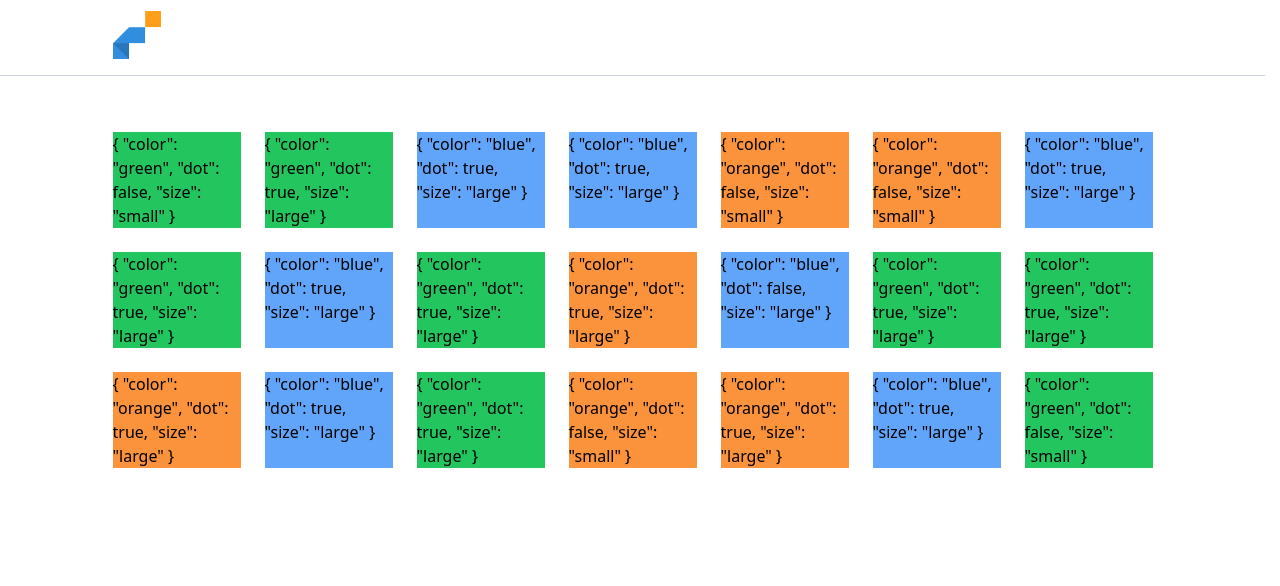
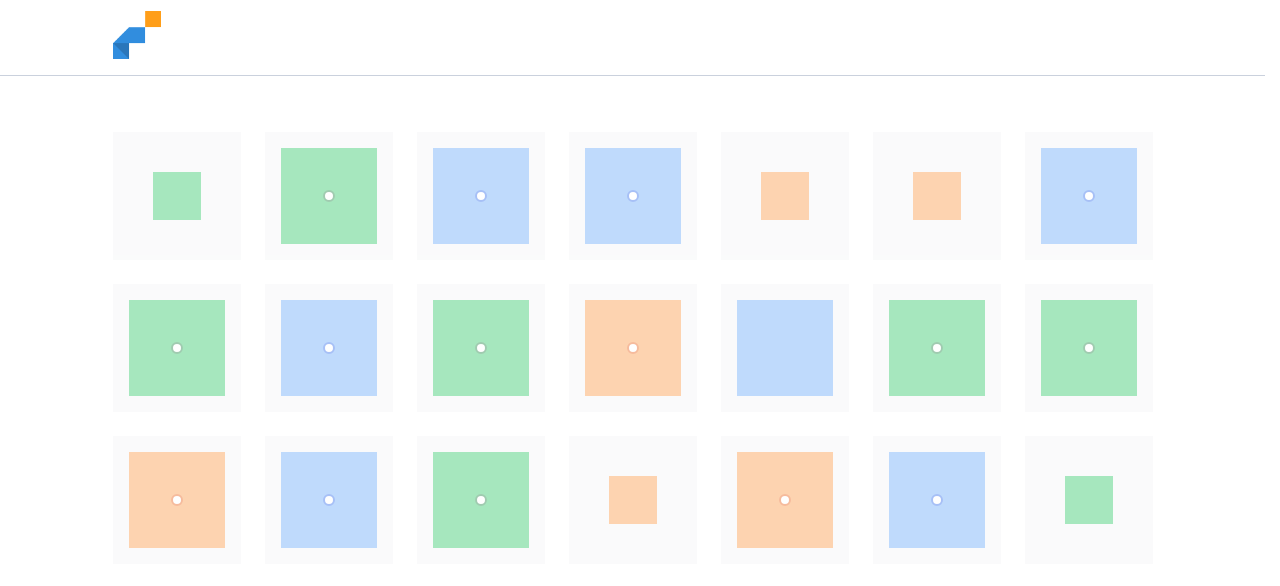
Before and after one commit to srigi/latticeflow-assesment, a Next.js app: page / in a window 1280 px wide. Shown: the top 586 px of the page. Built offline with nearby package versions, Linux system fonts and the light colour scheme.

Commit message:
Finish styling of <Item>

```diff
--- a/src/components/Item.tsx
+++ b/src/components/Item.tsx
@@ -10,15 +10,36 @@ const Item: FunctionComponent<Pick<Item, "color" | "dot" | "size">> = ({
   return (
     <article
       className={clsx(
-        {
-          "bg-blue-400": color === "blue",
-          "bg-green-500": color === "green",
-          "bg-orange-400": color === "orange",
-        },
-        "w-[128px]"
+        "bg-gray-100 cursor-pointer hover:border hover:border-gray-400",
+        "flex w-[128px] h-[128px] items-center justify-center",
+        "opacity-40"
       )}
     >
-      {JSON.stringify({ color, dot, size }, null, 2)}
+      <div
+        className={clsx(
+          {
+            "bg-blue-400": color === "blue",
+            "bg-green-500": color === "green",
+            "bg-orange-400": color === "orange",
+            "w-[96px] h-[96px]": size === "large",
+            "w-[48px] h-[48px]": size === "small",
+          },
+          "flex items-center justify-center"
+        )}
+      >
+        {dot && (
+          <div
+            className={clsx(
+              {
+                "border-blue-600": color === "blue",
+                "border-green-700": color === "green",
+                "border-orange-600": color === "orange",
+              },
+              "w-[12px] h-[12px] bg-white border-2 rounded-full"
+            )}
+          />
+        )}
+      </div>
     </article>
   );
 };
```
